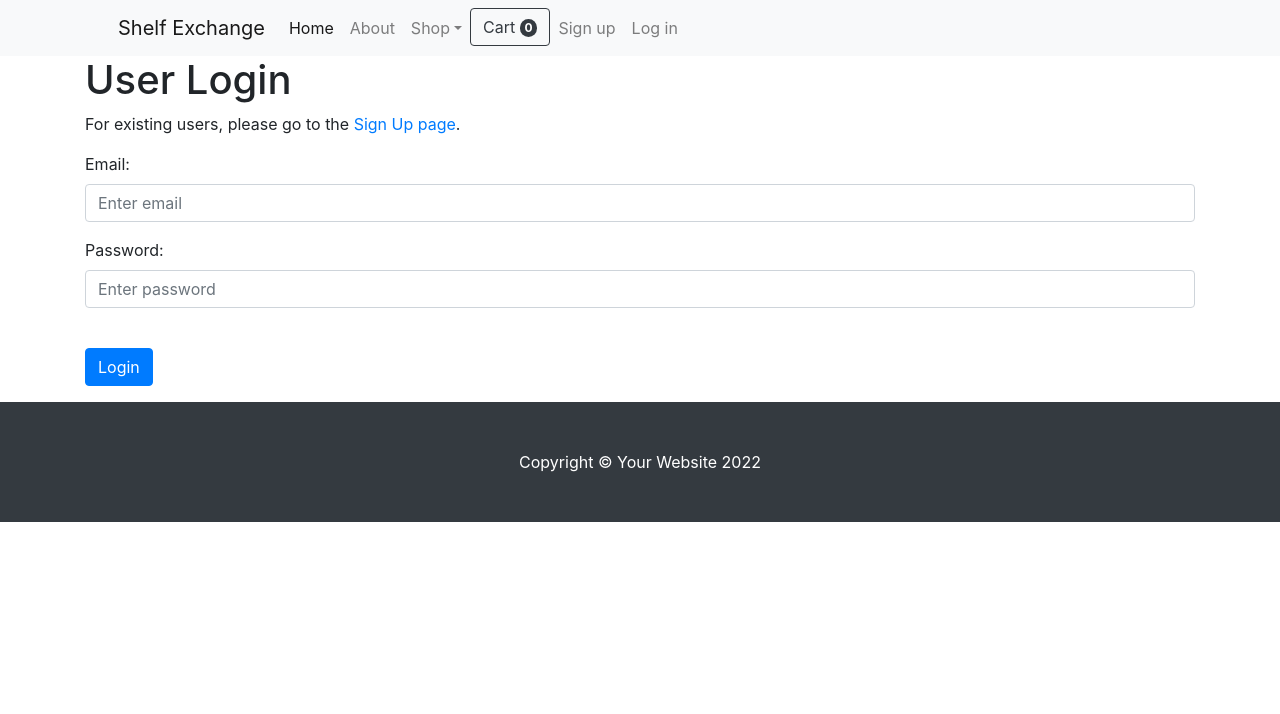
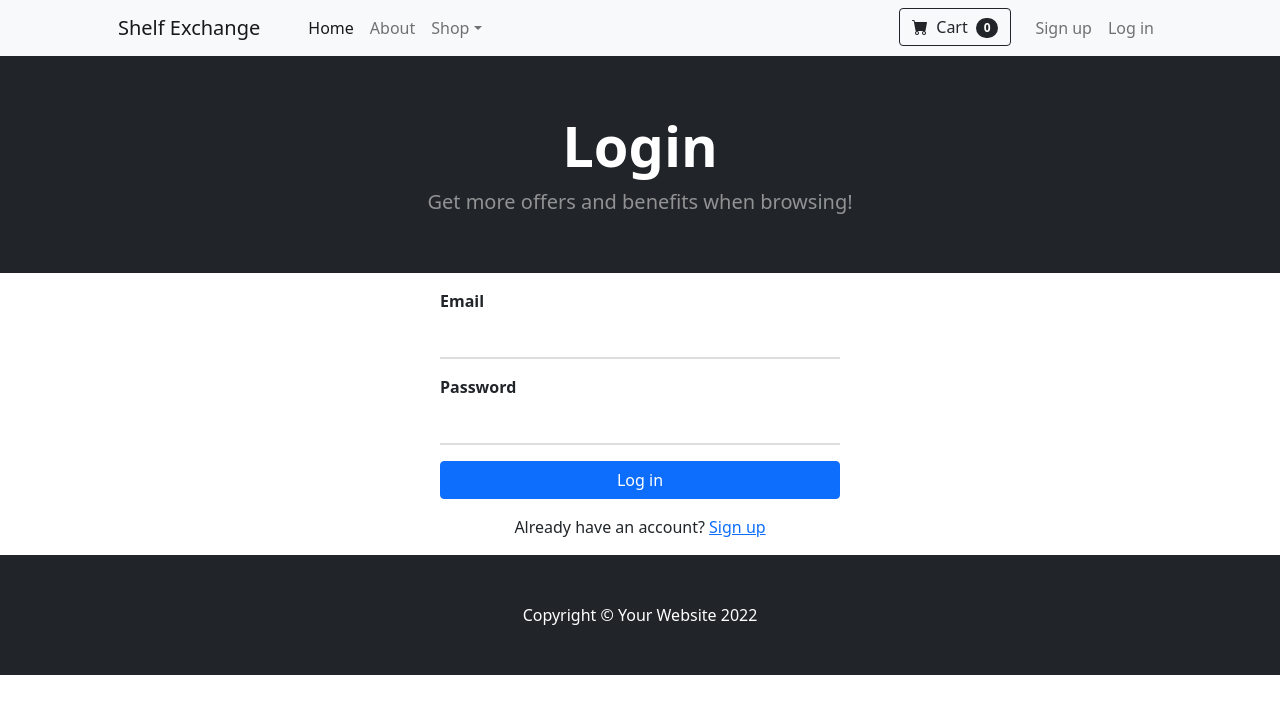
Before and after one commit to wqyeo/ShelfExchange, a PHP site: page /login.php in a window 1280 px wide. Shown: the top 714 px of the page. Run offline with PHP 8.4, Linux system fonts and the light colour scheme.

Commit message:
Changes to login.php

```diff
--- /dev/null
+++ b/src/css/login.css
@@ -0,0 +1,31 @@
+form {
+  max-width: 400px;
+  margin: 0 auto;
+}
+
+form label {
+  font-weight: bold;
+}
+
+form input[type=text],
+form input[type=email],
+form input[type=password] {
+  border: none;
+  border-radius: 0;
+  border-bottom: 2px solid #ddd;
+  margin-bottom: 1rem;
+  box-shadow: none;
+}
+
+form input:focus {
+  border-color: #007bff;
+  box-shadow: none;
+}
+
+form button[type=submit] {
+  width: 100%;
+}
+
+form p {
+  text-align: center;
+}
--- a/src/login.php
+++ b/src/login.php
@@ -8,34 +8,45 @@
         <!-- Custom JS -->
         <script defer src="js/main.js"></script>
         <link rel="stylesheet" href="css/main.css">
-        <title>ShelfExchange</title>
+        <title>Shelf Exchange Login</title>
         <meta charset="UTF-8">
         <meta name="viewport" content="width=device-width, initial-scale=1.0">
+        <!-- Favicon-->
+        <link rel="icon" type="image/x-icon" href="assets/favicon.ico" />
+        <!-- Bootstrap icons-->
+        <link href="https://cdn.jsdelivr.net/npm/bootstrap-icons@1.5.0/font/bootstrap-icons.css" rel="stylesheet" />
+        <!-- Core theme CSS (includes Bootstrap)-->
+        <link href="css/styles.css" rel="stylesheet" />
+        <link href="css/login.css" rel="stylesheet" />
     </head>
     <body>
         <?php
         include "nav.php";
         ?>
-        <main class="container">
-            <h1>User Login</h1>
-            <p>
-                For existing users, please go to the
-                <a href="signUp.php">Sign Up page</a>.
-            </p>
+        <!-- Big header asking for user to sign up-->
+        <header class="bg-dark py-2">
+            <div class="container px-4 px-lg-5 my-5">
+                <div class="text-center text-white">
+                    <h1 class="display-4 fw-bolder">Login</h1>
+                    <p class="lead fw-normal text-white-50 mb-0">Get more offers and benefits when browsing!</p>
+                </div>
+            </div>
+        </header>
+        <main class="container mt-3">
             <form action="processLogin.php" method="post">
-
-                <div class="form-group">
-                <label for="email">Email:</label> <!-- required -->
-                <input class="form-control" type="email" id="email" required maxlength="255" name="email" placeholder="Enter email">
+                <div class="mb-3">
+                  <label for="email" class="form-label">Email</label>
+                  <input type="email" class="form-control" id="email" name="email" required>
+                  <div id="emailError" class="text-danger"></div>
                 </div>
 
-                <div class="form-group">
-                <label for="pwd">Password:</label> <!-- required -->
-                <input class="form-control" type="password" id="pwd" required maxlength="255" name="pwd" placeholder="Enter password">
+                <div class="mb-3">
+                    <label for="password" class="form-label">Password</label>
+                    <input type="password" class="form-control" id="password" name="password" required>
                 </div>
 
-                <br>
-                <button class="btn btn-primary" type="submit">Login</button>
+                <button type="submit" class="btn btn-primary mb-3">Log in</button>
+                <p>Already have an account? <a href="signUp.php">Sign up</a></p>
             </form>
         </main>
         <?php
```
